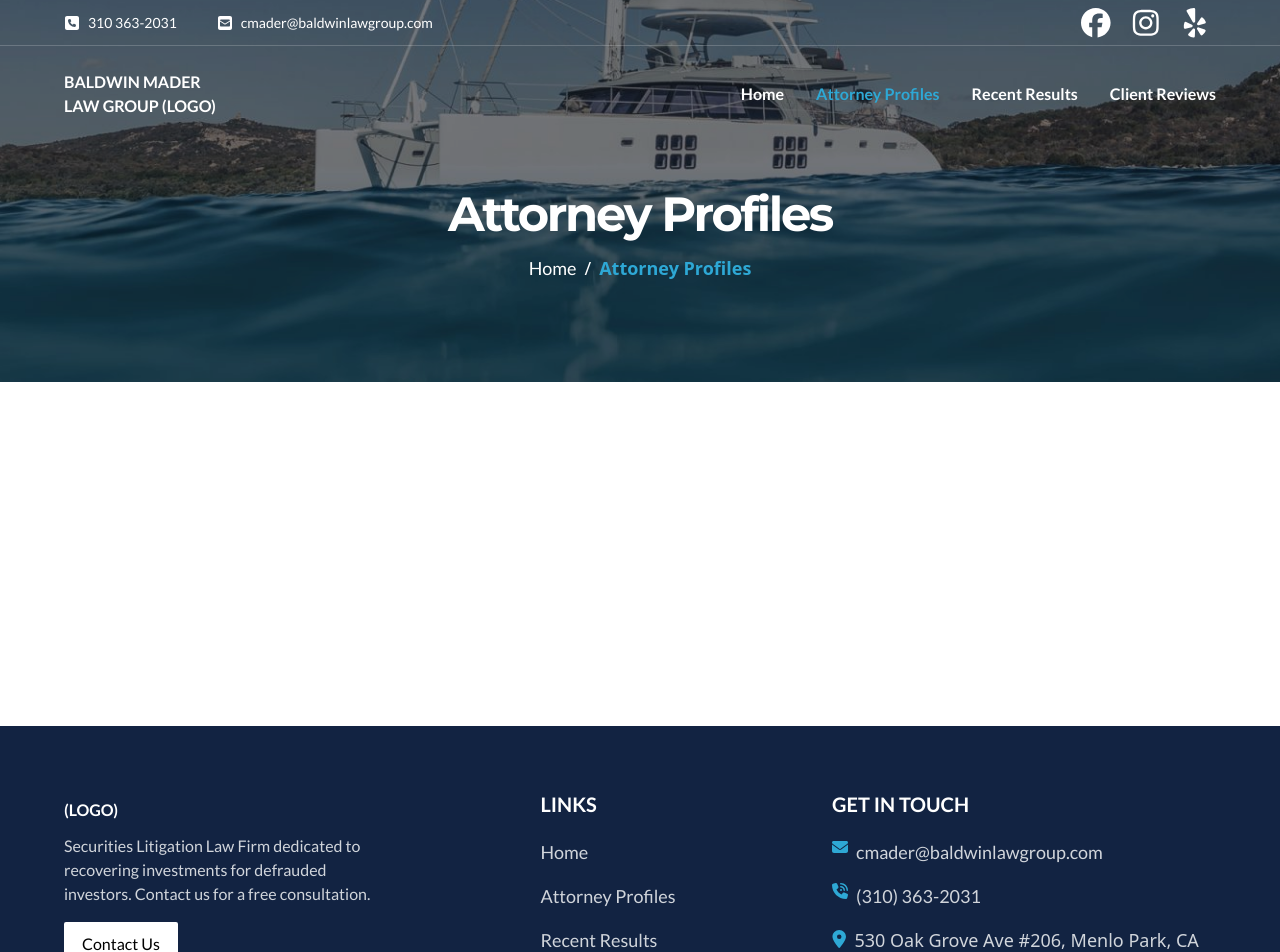
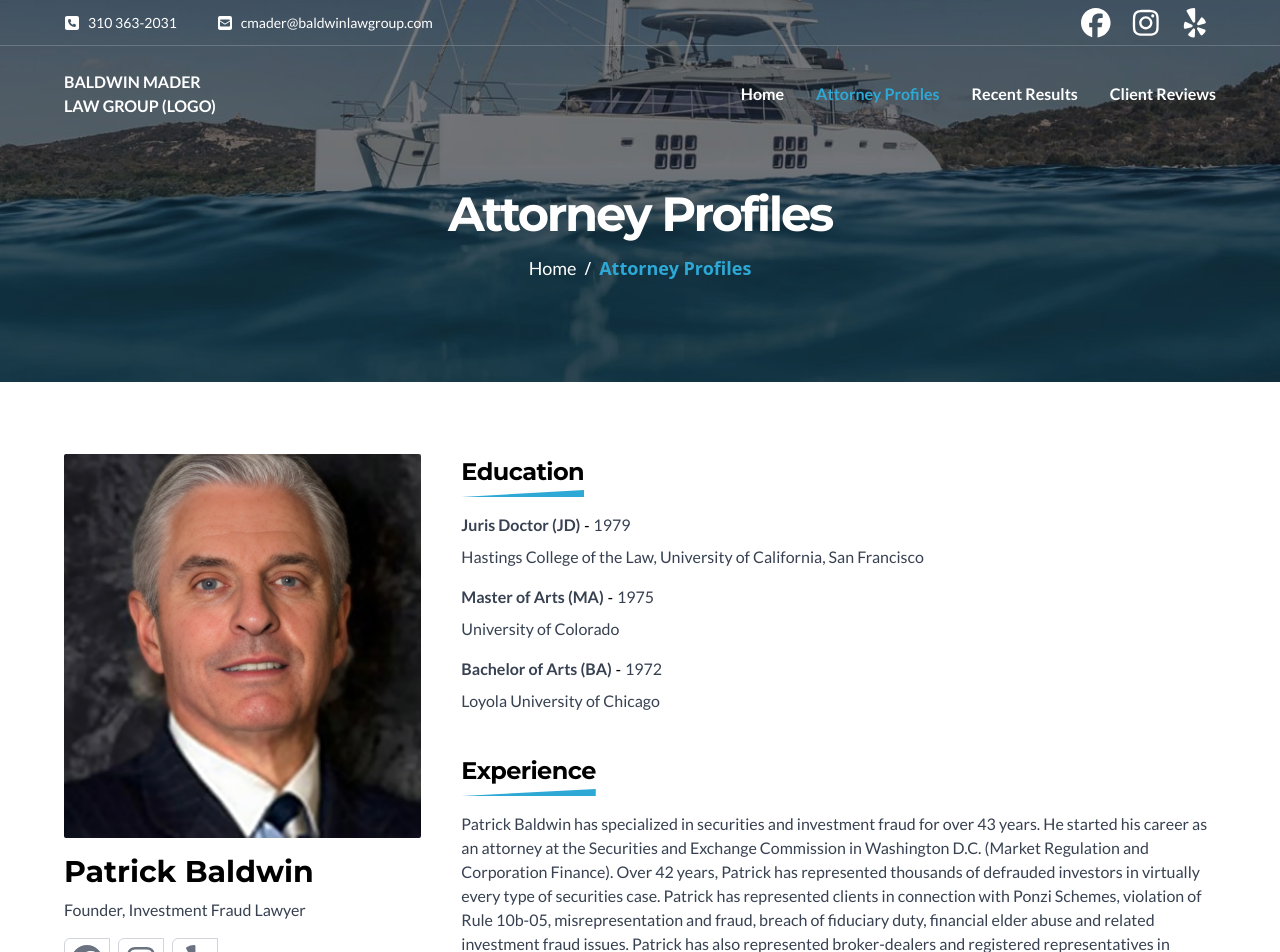
Before and after one commit to jamesdevs/Baldwin-Mader-Law-Group, a Next.js app: page /attorney-profiles in a window 1280 px wide. Shown: the top 952 px of the page. Built offline with nearby package versions, Linux system fonts and the light colour scheme.

Commit message:
add attorneyProfilesPage

```diff
--- a/src/constants/team.ts
+++ b/src/constants/team.ts
@@ -8,11 +8,19 @@ export default [
       {
         institution:
           "Hastings College of the Law, University of California, San Francisco",
-        degree: "JD",
+        degree: "Juris Doctor (JD)",
         year: 1979,
       },
-      { institution: "University of Colorado", degree: "MA", year: 1975 },
-      { institution: "Loyola University of Chicago", degree: "BA", year: 1972 },
+      {
+        institution: "University of Colorado",
+        degree: "Master of Arts (MA)",
+        year: 1975,
+      },
+      {
+        institution: "Loyola University of Chicago",
+        degree: "Bachelor of Arts (BA)",
+        year: 1972,
+      },
     ],
   },
   {
@@ -24,12 +32,12 @@ export default [
       {
         institution:
           "Hastings College of the Law, University of California, San Francisco",
-        degree: "JD",
+        degree: "Juris Doctor (JD)",
         year: 1998,
       },
       {
         institution: "California State University, Chico",
-        degree: "BA",
+        degree: "Bachelor of Arts (BA)",
         year: 1994,
       },
     ],
--- a/src/sections/attorneyProfilesPage/index.tsx
+++ b/src/sections/attorneyProfilesPage/index.tsx
@@ -1,4 +1,9 @@
+import Image from "@/components/image";
 import PageHead from "@/components/pageHead";
+import socialLinks from "@/constants/socialLinks";
+import team from "@/constants/team";
+import { FontAwesomeIcon } from "@fortawesome/react-fontawesome";
+import Link from "next/link";
 
 const AttorneyProfilesPage = () => {
   return (
@@ -8,6 +13,70 @@ const AttorneyProfilesPage = () => {
         pageName="Attorney Profiles"
         hasBreadCrumb
       />
+
+      <section className="padding-y">
+        <div className="container flex flex-col">
+          {team.map((item) => (
+            <div className="grid grid-cols-12 gap-10 border-b border-gray-200 pb-14 mb-14 last-of-type:mb-0 last-of-type:pb-10 last-of-type:border-none">
+              <div className="col-span-4">
+                <div className="flex flex-col gap-4">
+                  <Image
+                    src={item.imgSrc}
+                    alt={item.name}
+                    className="h-full w-full min-h-[24rem] overflow-hidden rounded-sm"
+                    imageClassName="object-cover object-top"
+                  />
+                  <div className="flex flex-col">
+                    <h2 className="text-3xl mb-2">{item.name}</h2>
+                    <p className="">{item.role}</p>
+                  </div>
+
+                  <div className="flex gap-2">
+                    {socialLinks.map((item) => (
+                      <Link
+                        key={item.name}
+                        href={item.href}
+                        className="text-sm leading-6 text-gray-600 border border-gray-300 rounded-tl-md rounded-br-md transition-all duration-300 group hover:bg-primary hover:border-primary hover:text-gray-900 flex items-start gap-2"
+                        target="_blank"
+                      >
+                        <FontAwesomeIcon
+                          icon={item.icon}
+                          className="w-8 h-8 text-gray-500 rounded-full p-1.5 group-hover:text-white transition-all duration-300"
+                        />
+                      </Link>
+                    ))}
+                  </div>
+                </div>
+              </div>
+              <div className="col-span-8 flex flex-col gap-10">
+                <div>
+                  <h2 className="text-3xl mb-4 title-after !text-black">
+                    Education
+                  </h2>
+                  <ul className="flex flex-col gap-4">
+                    {item.education.map((ed) => (
+                      <div className="flex flex-col gap-2">
+                        <div className="flex gap-1">
+                          <p className="font-bold">{ed.degree}</p>-
+                          <p>{ed.year}</p>
+                        </div>
+                        <p>{ed.institution}</p>
+                      </div>
+                    ))}
+                  </ul>
+                </div>
+
+                <div>
+                  <h2 className="text-3xl mb-4 title-after !text-black">
+                    Experience
+                  </h2>
+                  <p>{item.bio}</p>
+                </div>
+              </div>
+            </div>
+          ))}
+        </div>
+      </section>
     </>
   );
 };
--- a/src/styles/globals.css
+++ b/src/styles/globals.css
@@ -130,6 +130,29 @@ a {
   background: #e4d183 !important;
 }
 
+.title-after {
+  position: relative;
+  display: inline-block;
+  margin-top: 0;
+  font-size: 24px;
+  letter-spacing: -0.6px;
+  color: #fff;
+  padding-bottom: 0;
+}
+
+.title-after::after {
+  height: 7px;
+  -webkit-clip-path: polygon(0 100%, 100% 0, 100% 100%);
+  clip-path: polygon(0 100%, 100% 0, 100% 100%);
+  display: block;
+  margin-top: 0px;
+  content: "";
+  -webkit-transition: all 0.3s;
+  transition: all 0.3s;
+  background: #2ea8d5 !important;
+  transition: 0.3 all;
+}
+
 .padding-y {
   @apply py-10 sm:py-16 lg:py-[4.5rem];
 }
```
